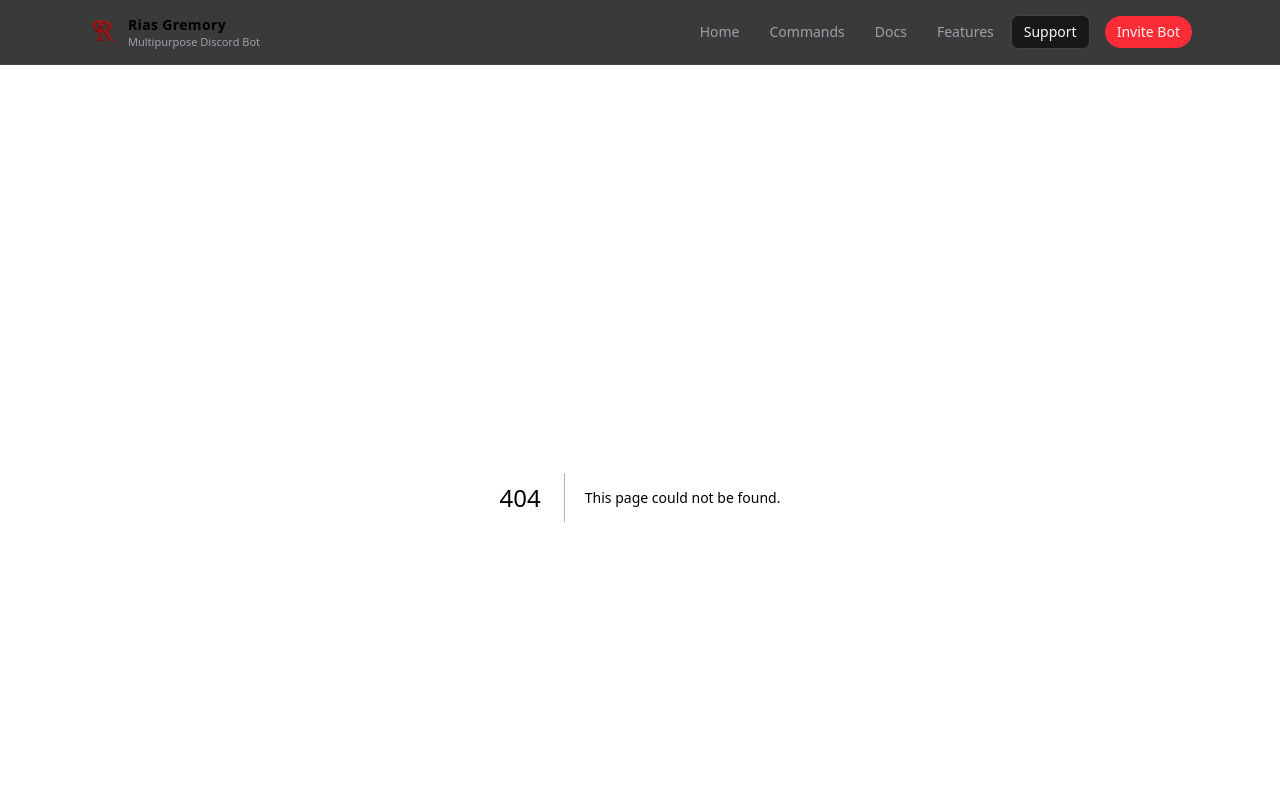
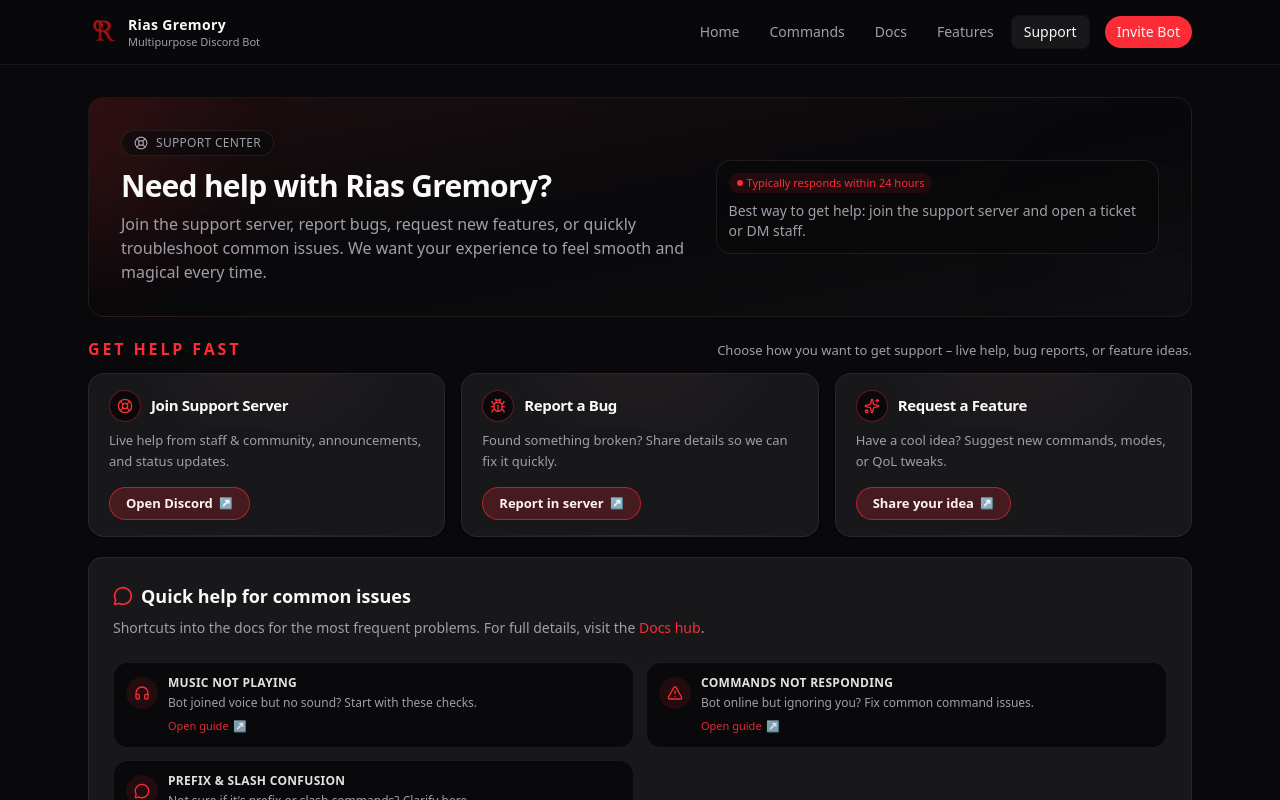
Before and after one commit to shahenwaz/rias_gremory_web, a Next.js app: page /support in a window 1280 px wide. Before the commit this address had no page. Shown: the top 800 px of the page. Built offline with nearby package versions, Linux system fonts and the light colour scheme.

Commit message:
feat(support): implement SupportPage with hero, primary actions, and help/contact sections

```diff
--- a/app/(root)/commands/page.tsx
+++ b/app/(root)/commands/page.tsx
@@ -173,7 +173,7 @@
                   value={cmd.category + ":" + cmd.name}
                   className="border-border/40"
                 >
-                  <AccordionTrigger className="px-3 text-left hover:no-underline hover:bg-muted/80">
+                  <AccordionTrigger className="px-3 text-left hover:no-underline">
                     <div className="flex flex-1 items-center gap-3">
                       <div className="flex flex-col gap-1">
                         <div className="flex items-center gap-2">
--- /dev/null
+++ b/app/(root)/support/page.tsx
@@ -0,0 +1,28 @@
+import type { Metadata } from "next";
+import { SupportHero } from "@/components/support/support-hero";
+import { SupportPrimaryActions } from "@/components/support/support-primary-actions";
+import { SupportHelpAndContact } from "@/components/support/support-help-and-contact";
+
+export const metadata: Metadata = {
+  title: "Support | Rias Gremory Discord Bot",
+  description:
+    "Need help with Rias Gremory? Join the support server, report bugs, request features, or quickly troubleshoot common issues.",
+};
+
+/**
+ * /support
+ *
+ * Central support hub for Rias Gremory:
+ * - Primary CTAs: support server, bug reports, feature requests
+ * - Quick help tiles linking to docs / troubleshooting
+ * - Contact note for DMing staff in the support server (until ticket/email is added)
+ */
+export default function SupportPage() {
+  return (
+    <section className="space-y-5">
+      <SupportHero />
+      <SupportPrimaryActions />
+      <SupportHelpAndContact />
+    </section>
+  );
+}
--- a/app/layout.tsx
+++ b/app/layout.tsx
@@ -20,7 +20,7 @@
         <div className="flex min-h-screen flex-col">
           <SiteHeader />
           <main className="flex-1">
-            <div className="mx-auto max-w-6xl px-4 py-4 sm:px-6 sm:py-8">
+            <div className="mx-auto max-w-6xl px-4 py-5 sm:px-6 sm:py-8">
               {children}
             </div>
           </main>
--- a/components/support/support-help-and-contact.tsx
+++ b/components/support/support-help-and-contact.tsx
@@ -27,29 +27,29 @@
       title: "Music not playing",
       description: "Bot joined voice but no sound? Start with these checks.",
       // Docs slug: troubleshooting > music
-      href: "/docs/troubleshooting/music-not-playing",
+      href: "/docs/music-filters",
       icon: Headphones,
     },
     {
       title: "Commands not responding",
       description: "Bot online but ignoring you? Fix common command issues.",
       // Docs slug: troubleshooting > commands
-      href: "/docs/troubleshooting/commands-not-responding",
+      href: "/docs",
       icon: AlertTriangle,
     },
     {
       title: "Prefix & slash confusion",
       description: "Not sure if it's prefix or slash commands? Clarify here.",
       // Docs slug: getting-started > command styles
-      href: "/docs/getting-started/command-styles",
+      href: "/docs",
       icon: MessageCircle,
     },
   ];
 
   return (
-    <section className="grid gap-6 lg:grid-cols-[minmax(0,2fr),minmax(0,1.25fr)]">
+    <section className="grid gap-5 lg:grid-cols-[minmax(0,2fr),minmax(0,1.25fr)]">
       {/* Quick help tiles – light, non-duplicate of full docs */}
-      <Card className="border-border/70 bg-background/80">
+      <Card className="border-border/70 bg-card">
         <CardHeader>
           <CardTitle className="flex items-center gap-2 text-base sm:text-lg">
             <MessageCircle className="h-5 w-5 text-primary" />
@@ -72,7 +72,7 @@
             <Link
               key={item.title}
               href={item.href}
-              className="group rounded-xl border border-border/70 bg-muted/40 p-3 text-sm transition hover:border-primary/60 hover:bg-primary/5"
+              className="group rounded-xl border border-border/70 bg-background p-3 text-sm transition hover:border-primary/60 hover:bg-primary/5"
             >
               <div className="flex items-start gap-2.5">
                 <div className="mt-0.5 flex h-8 w-8 items-center justify-center rounded-full bg-primary/10">
@@ -99,7 +99,7 @@
       </Card>
 
       {/* Contact / DM staff info */}
-      <Card className="border-border/70 bg-background/80">
+      <Card className="border-border/70 bg-card">
         <CardHeader>
           <CardTitle className="flex items-center gap-2 text-base sm:text-lg">
             <LifeBuoy className="h-5 w-5 text-primary" />
@@ -151,7 +151,7 @@
           </div>
 
           {/* Placeholder for future ticket / email system */}
-          <div className="rounded-xl border border-dashed border-border/80 bg-muted/40 p-3 text-xs text-muted-foreground">
+          <div className="rounded-xl border border-dashed border-border/80 bg-background p-3 text-xs text-muted-foreground">
             <span className="font-medium text-foreground">
               Coming soon:&nbsp;
             </span>
--- a/components/support/support-hero.tsx
+++ b/components/support/support-hero.tsx
@@ -15,7 +15,7 @@
         <div className="animate-orbit absolute -right-10 -bottom-10 h-40 w-40 rounded-full bg-secondary/20 blur-3xl" />
       </div>
 
-      <div className="relative flex flex-col gap-4 sm:flex-row sm:items-center sm:justify-between">
+      <div className="relative flex flex-col gap-5 sm:flex-row sm:items-center sm:justify-between">
         <div className="space-y-3">
           <div className="inline-flex items-center gap-2 rounded-full border border-border/80 bg-background/60 px-3 py-1 text-xs font-medium uppercase tracking-wide text-muted-foreground">
             <LifeBuoy className="h-3.5 w-3.5" />
--- a/components/support/support-primary-actions.tsx
+++ b/components/support/support-primary-actions.tsx
@@ -1,8 +1,6 @@
 import * as React from "react";
 import Link from "next/link";
 import { LifeBuoy, Bug, Sparkles } from "lucide-react";
-
-import { Button } from "@/components/ui/button";
 
 /**
  * Single source of truth for the support server invite URL.
@@ -12,45 +10,47 @@
 /**
  * SupportPrimaryActions
  *
- * Three big primary CTAs:
+ * Three primary CTAs:
  * - Join Support Server
  * - Report a Bug
  * - Request a Feature
  */
 export function SupportPrimaryActions() {
   return (
-    <section className="space-y-4">
-      <h2 className="text-sm font-medium uppercase tracking-wide text-muted-foreground">
+    <section className="mx-auto max-w-6xl space-y-3">
+      <div className="flex flex-col gap-1 md:flex-row md:items-baseline md:justify-between">
+        <h2 className="text-sm font-bold uppercase tracking-[0.18em] text-primary sm:text-base">
           Get help fast
         </h2>
-      <div className="grid gap-4 md:grid-cols-3">
-        {/* Join support server */}
-        <SupportActionButton
+        <p className="text-xs text-muted-foreground sm:text-[13px]">
+          Choose how you want to get support – live help, bug reports, or
+          feature ideas.
+        </p>
+      </div>
+
+      <div className="grid gap-4 sm:grid-cols-2 lg:grid-cols-3">
+        <SupportActionCard
           icon={LifeBuoy}
           label="Join Support Server"
-          badge="Recommended"
           description="Live help from staff & community, announcements, and status updates."
           href={SUPPORT_SERVER_INVITE}
           cta="Open Discord"
+          variant="primary"
         />
 
-        {/* Report a bug */}
-        <SupportActionButton
+        <SupportActionCard
           icon={Bug}
           label="Report a Bug"
-          badge="Stability"
           description="Found something broken? Share details so we can fix it quickly."
-          href={SUPPORT_SERVER_INVITE} // TODO: replace with dedicated bug form / ticket link
+          href={SUPPORT_SERVER_INVITE} // TODO: dedicated bug form / ticket link
           cta="Report in server"
         />
 
-        {/* Request a feature */}
-        <SupportActionButton
+        <SupportActionCard
           icon={Sparkles}
           label="Request a Feature"
-          badge="Improvements"
           description="Have a cool idea? Suggest new commands, modes, or QoL tweaks."
-          href={SUPPORT_SERVER_INVITE} // TODO: replace with feature board / form
+          href={SUPPORT_SERVER_INVITE} // TODO: feature board / form
           cta="Share your idea"
         />
       </div>
@@ -59,62 +59,77 @@
 }
 
 /**
- * SupportActionButton
+ * SupportActionCard
  *
- * Reusable big button used for primary support actions.
+ * Futuristic card-style link used for primary support actions.
  */
-type SupportActionButtonProps = {
+type SupportActionCardProps = {
   icon: React.ComponentType<React.SVGProps<SVGSVGElement>>;
   label: string;
-  badge?: string;
   description: string;
   href: string;
   cta: string;
+  variant?: "primary" | "secondary";
 };
 
-function SupportActionButton({
+function SupportActionCard({
   icon: Icon,
   label,
-  badge,
   description,
   href,
   cta,
-}: SupportActionButtonProps) {
+  variant = "secondary",
+}: SupportActionCardProps) {
+  const isPrimary = variant === "primary";
+
   return (
-    <Button
-      asChild
-      size="lg"
-      className="group h-auto justify-start gap-3 rounded-2xl border border-border/80 bg-linear-to-br from-primary/15 via-background to-background px-4 py-4 text-left shadow-sm transition hover:-translate-y-0.5 hover:border-primary/70 hover:shadow-[0_0_32px_rgba(248,113,113,0.40)]"
+    <Link
+      href={href}
+      target="_blank"
+      rel="noreferrer"
+      className="group relative flex h-full flex-col overflow-hidden rounded-2xl border border-border/70 bg-card px-4 py-3 text-left shadow-sm transition-transform hover:-translate-y-0.5 hover:border-primary/70 hover:shadow-[0_0_12px_rgba(248,113,113,0.2)] sm:px-5 sm:py-4"
     >
-      <Link href={href} target="_blank" rel="noreferrer">
-        <div className="flex flex-col gap-3">
-          <div className="flex items-center justify-between gap-2">
+      {/* Soft diagonal glow – toned down */}
+      <div
+        className={`pointer-events-none absolute inset-x-[-8%] -top-14 h-28 rotate-3 bg-[radial-gradient(circle_at_top,rgba(248,113,113,0.22),transparent_60%)] opacity-30 transition-opacity group-hover:opacity-55 ${
+          isPrimary ? "" : "opacity-20 group-hover:opacity-40"
+        }`}
+      />
+
+      {/* Subtle bottom edge highlight */}
+      <div className="pointer-events-none absolute inset-x-4 bottom-0 h-px bg-linear-to-r from-transparent via-primary/35 to-transparent opacity-70" />
+
+      <div className="relative flex min-h-[130px] flex-col justify-between gap-3">
+        <div className="flex flex-col gap-2">
           <div className="flex items-center gap-2.5">
-              <div className="flex h-9 w-9 items-center justify-center rounded-full bg-primary/20">
-                <Icon className="h-4.5 w-4.5 text-primary" />
+            <div className="flex h-8 w-8 items-center justify-center rounded-full border border-primary/40 bg-background">
+              <Icon className="h-4 w-4 text-primary" />
             </div>
-              <span className="text-sm font-semibold tracking-tight">
+            <span className="text-sm font-semibold tracking-tight sm:text-[15px]">
               {label}
             </span>
           </div>
-            {badge ? (
-              <span className="rounded-full bg-background/80 px-2 py-0.5 text-[11px] font-medium uppercase tracking-wide text-muted-foreground">
-                {badge}
-              </span>
-            ) : null}
+
+          <p className="max-w-120 text-xs leading-relaxed text-muted-foreground sm:text-[13px]">
+            {description}
+          </p>
         </div>
-          <p className="text-xs text-muted-foreground">{description}</p>
-          <span className="inline-flex items-center text-xs font-medium text-primary group-hover:text-primary/90">
-            {cta}
+
+        {/* Fancy CTA – glassy gradient chip */}
+        <span className="relative inline-flex items-center self-start overflow-hidden rounded-full border border-primary/60 bg-primary/20 px-4 py-1.5 text-[13px] font-semibold text-primary-foreground transition-all duration-400 group-hover:border-primary group-hover:bg-primary/50">
+          {/* glossy sweep */}
+          <span className="pointer-events-none absolute inset-0 translate-y-[120%] bg-linear-to-r from-white/25 via-transparent to-white/10 opacity-60 transition-transform duration-300 group-hover:translate-y-0" />
+          <span className="relative z-10 flex items-center gap-1.5">
+            <span>{cta}</span>
             <span
               aria-hidden
-              className="ml-1 transition-transform group-hover:translate-x-0.5"
+              className="text-[11px] translate-x-0 transition-transform duration-200 group-hover:translate-x-0.5"
             >
               ↗
             </span>
           </span>
+        </span>
       </div>
     </Link>
-    </Button>
   );
 }
```
Lines whose indentation alone changed are shown as unchanged.
